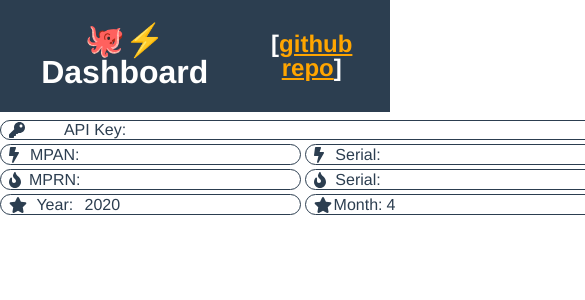
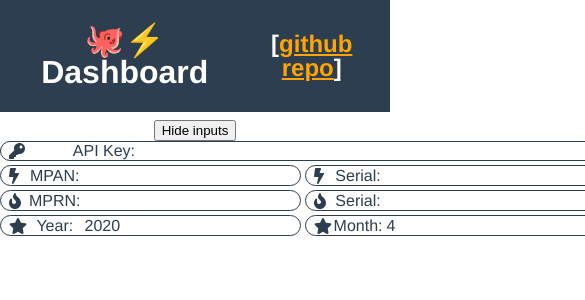
Before and after one commit to mxdvl/octopus, a Vue app: page / in a window 390 px wide. Shown: the top 300 px of the page, 585 px wide, since content can reach past the window. Built offline with nearby package versions, Linux system fonts and the light colour scheme.

Commit message:
meters cube, not kWh

```diff
--- a/src/App.vue
+++ b/src/App.vue
@@ -6,7 +6,8 @@
       <h2>[<a href="https://github.com/mxdvl/octopus/">github repo</a>]</h2>
     </header>
 
-    <div id="inputs" v-if="!dataLoaded">
+    <button @click="toggleInputs">{{ showInputs ? 'Hide' : 'Show' }} inputs</button>
+    <div id="inputs" v-if="showInputs">
       <!-- skLive <input v-model="skLive" type="text" style="width: 250px"><br> -->
 
       <Input v-model="skLive" name="API Key" icon="key" style="grid-column: span 3"/>
@@ -27,7 +28,7 @@
     <Calendar v-if="consumption.length" :today="today" :consumption="consumption" />
 
     <h3 v-if="error">{{ error }}</h3>
-    <button v-if="dataLoaded" @click="clearOut">Change Inputs</button>
+    <button v-if="dataLoaded" @click="clearOut">Clear Data</button>
   </div>
 </template>
 
@@ -60,6 +61,7 @@
       day: today.getDate(),
 
       dataLoaded: false,
+      showInputs: true,
       errors: null,
 
       skLive: null,
@@ -97,6 +99,9 @@
       this.consumption = []
       this.error = null
       this.dataLoaded = false
+    },
+    toggleInputs() {
+      this.showInputs = !this.showInputs
     },
     tickleTheOctopus(type = null) {
       if(type === null) return null;
@@ -238,12 +243,17 @@
   gap: 0.25em;
   margin: auto;
 
-  max-width: 36em;
+  width: 36em;
+  max-width: 100%;
 }
-
-
 
 a {
   color: orange;
 }
+
+@media screen and (max-width: 36rem) {
+  #inputs {
+    grid-template-columns: 1fr;
+  }
+}
 </style>
--- a/src/components/Calendar.vue
+++ b/src/components/Calendar.vue
@@ -20,7 +20,7 @@
         :key="day.index"><div class="number">{{ day.date.substring(8,10) }}</div>
         <FontAwesomeIcon icon="fire" />
         <div class="spacer"></div>
-        <div class="gas"><span>{{ parseFloat(day.gas).toFixed(2) }}</span> kWh</div>
+        <div class="gas"><span>{{ parseFloat(day.gas).toFixed(2) }}</span> m<sup>3</sup></div>
 
         <FontAwesomeIcon icon="bolt" />
         <div class="spacer"></div>
```
Also changed, not shown: public/example.png.
